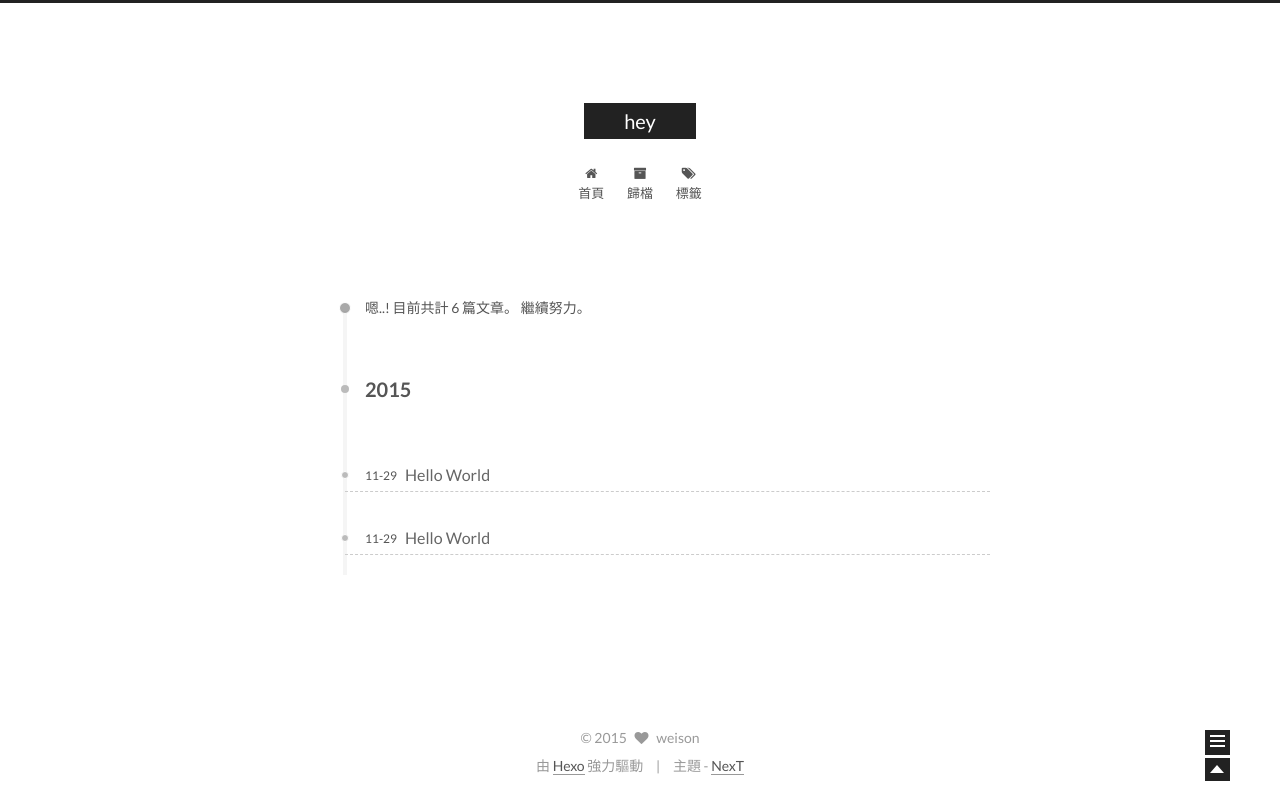
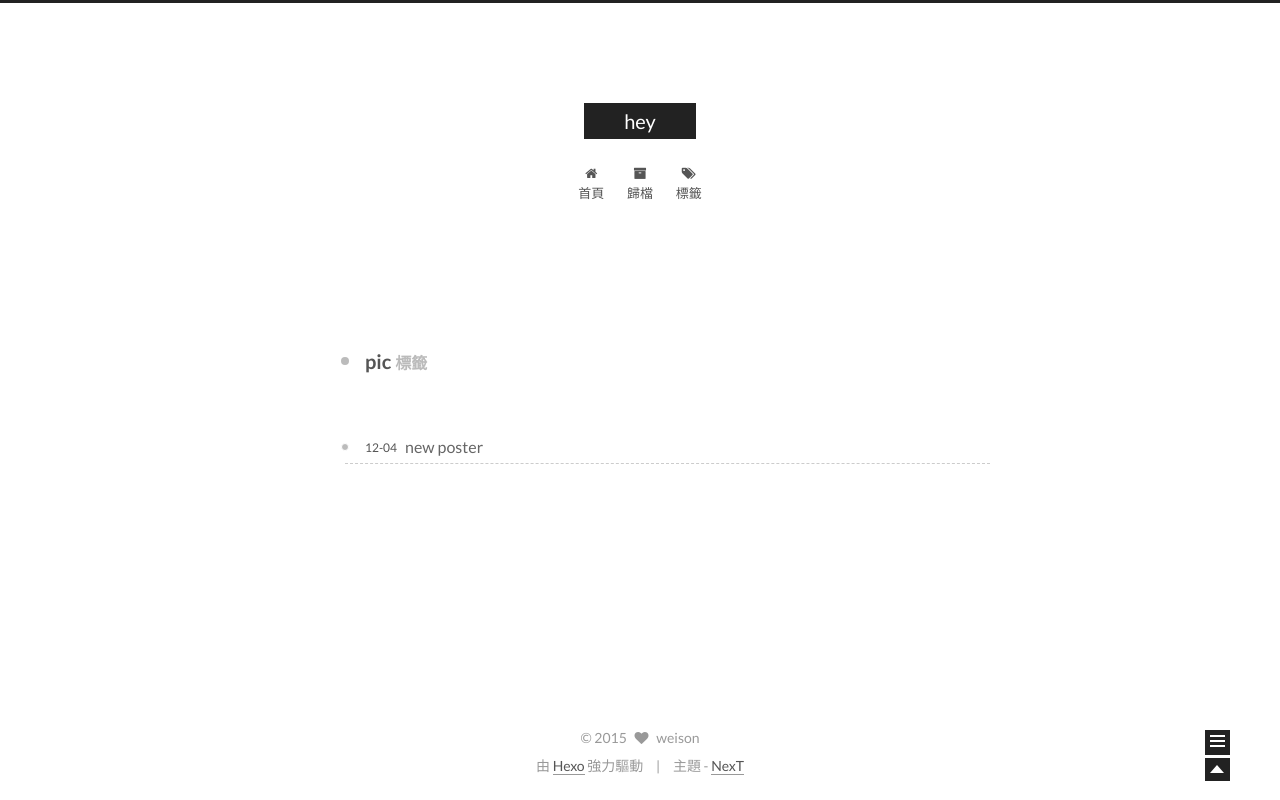
Before and after one commit to weison/weison.github.io, a plain HTML site: page tags/pic/index.html in a window 1280 px wide. Drawn offline with Linux system fonts and the light colour scheme.

Commit message:
Site updated: 2015-12-08 01:54:05

```diff
--- a/archives/2015/11/index.html
+++ b/tags/pic/index.html
@@ -54,7 +54,7 @@
 <meta name="description">
 <meta property="og:type" content="website">
 <meta property="og:title" content="hey">
-<meta property="og:url" content="weison.org/archives/2015/11/index.html">
+<meta property="og:url" content="weison.org/tags/pic/index.html">
 <meta property="og:site_name" content="hey">
 <meta property="og:description">
 <meta name="twitter:card" content="summary">
@@ -71,7 +71,7 @@
   };
 </script>
 
-  <title> 歸檔 | hey </title>
+  <title> 標籤: pic | hey </title>
 </head>
 
 <body itemscope itemtype="http://schema.org/WebPage" lang="">
@@ -92,7 +92,7 @@
 
 
 
-  <div class="container one-column  page-archive ">
+  <div class="container one-column ">
     <div class="headband"></div>
 
     <header id="header" class="header" itemscope itemtype="http://schema.org/WPHeader">
@@ -170,30 +170,13 @@
         <div id="content" class="content">
 
 
-  <section id="posts" class="posts-collapse">
-    <span class="archive-move-on"></span>
-
-    <span class="archive-page-counter">
-
-
-
-
-
-      嗯..! 目前共計 6 篇文章。 繼續努力。
-    </span>
-
-
-
-
-
-
-
-
-
-        <div class="collection-title">
-          <h2 class="archive-year motion-element" id="archive-year-2015">2015</h2>
-        </div>
-
+  <div id="posts" class="posts-collapse">
+    <div class="collection-title">
+      <h2 >
+        pic
+        <small>標籤</small>
+      </h2>
+    </div>
 
 
 
@@ -203,9 +186,9 @@
 
       <h1 class="post-title">
 
-            <a class="post-title-link" href="/2015/11/29/markdown/" itemprop="url">
+            <a class="post-title-link" href="/2015/12/04/new-poster/" itemprop="url">
 
-                <span itemprop="name">Hello World</span>
+                <span itemprop="name">new poster</span>
 
             </a>
 
@@ -213,9 +196,9 @@
 
       <div class="post-meta">
         <time class="post-time" itemprop="dateCreated"
-              datetime="2015-11-29T15:19:19+08:00"
-              content="2015-11-29" >
-          11-29
+              datetime="2015-12-04T01:02:21+08:00"
+              content="2015-12-04" >
+          12-04
         </time>
       </div>
 
@@ -224,47 +207,7 @@
 
 
 
-
-
-
-
-
-
-
-
-
-
-
-  <article class="post post-type-normal" itemscope itemtype="http://schema.org/Article">
-    <header class="post-header">
-
-      <h1 class="post-title">
-
-            <a class="post-title-link" href="/2015/11/29/hello-world/" itemprop="url">
-
-                <span itemprop="name">Hello World</span>
-
-            </a>
-
-      </h1>
-
-      <div class="post-meta">
-        <time class="post-time" itemprop="dateCreated"
-              datetime="2015-11-29T14:42:49+08:00"
-              content="2015-11-29" >
-          11-29
-        </time>
-      </div>
-
-    </header>
-  </article>
-
-
-
-
-
-  </section>
-
+  </div>
 
 
 
@@ -319,7 +262,7 @@
 
           <div class="site-state-item site-state-tags">
             <a href="/tags">
-              <span class="site-state-item-count">1</span>
+              <span class="site-state-item-count">2</span>
               <span class="site-state-item-name">標籤</span>
               </a>
           </div>
@@ -418,12 +361,6 @@
 
 
 
-    <script type="text/javascript" id="motion.page.archive">
-      $('.archive-year').velocity('transition.slideLeftIn');
-    </script>
-
-
-
   <script type="text/javascript" src="/js/bootstrap.js"></script>
 
 
```
Also changed, not shown: 2015/11/29/hello-world/index.html (+1 -1 lines), 2015/11/29/markdown/index.html (+1 -1 lines), 2015/12/03/publicKey/index.html (+1 -1 lines), 2015/12/04/hexo/index.html (+1 -1 lines), 2015/12/04/new-poster/index.html (+9 -3 lines), 2015/12/06/git/index.html (+1 -1 lines), archives/2015/12/index.html (+1 -1 lines), archives/2015/index.html (+1 -1 lines), archives/index.html (+1 -1 lines), index.html (+1 -82 lines), tags/hexo/index.html (+1 -1 lines).
